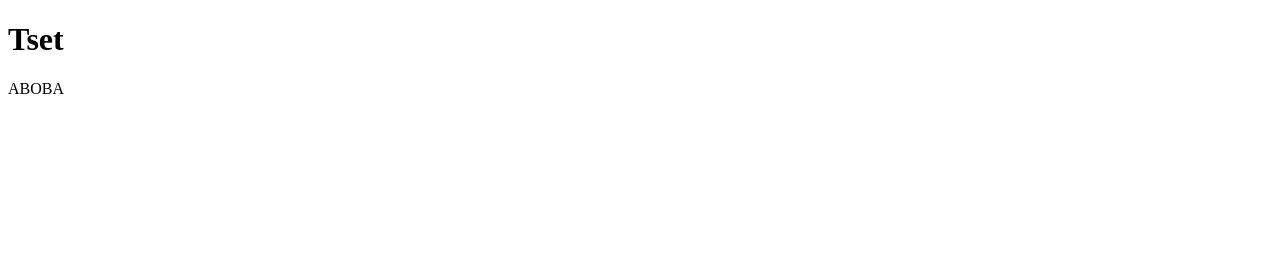
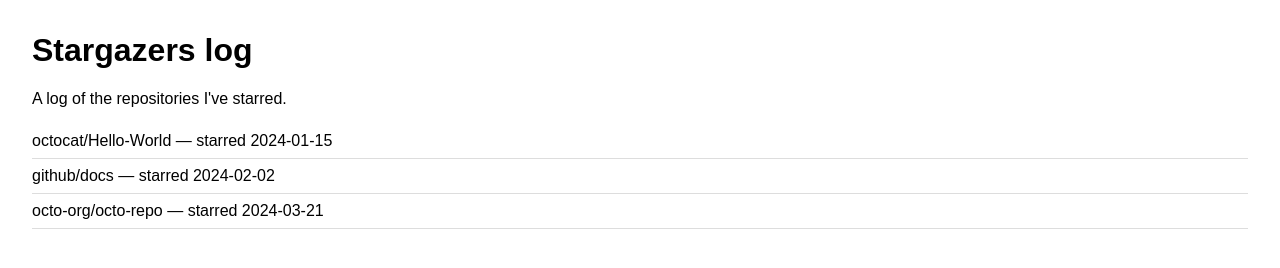
Before and after one commit to corruptstarc6-dotcom/Metanalyser-test1-, a plain HTML site: page index.html in a window 1280 px wide. Drawn offline with Linux system fonts and the light colour scheme.

Commit message:
i have no idea

```diff
--- /dev/null
+++ b/events.json
@@ -0,0 +1,5 @@
+[
+  { "name": "octocat/Hello-World", "starred": "2024-01-15" },
+  { "name": "github/docs", "starred": "2024-02-02" },
+  { "name": "octo-org/octo-repo", "starred": "2024-03-21" }
+]
--- a/index.html
+++ b/index.html
@@ -2,10 +2,13 @@
 <html lang="en">
   <head>
     <meta charset="utf-8">
-    <title>Test</title>
+    <title>Stargazers log</title>
+    <link rel="stylesheet" href="style.css">
   </head>
   <body>
-    <h1>Tset</h1>
-    <p>ABOBA</p>
+    <h1>Stargazers log</h1>
+    <p>A log of the repositories I've starred.</p>
+    <ul id="starred"></ul>
+    <script src="script.js"></script>
   </body>
 </html>
--- /dev/null
+++ b/script.js
@@ -0,0 +1,10 @@
+fetch("events.json")
+  .then((response) => response.json())
+  .then((events) => {
+    const list = document.querySelector("#starred");
+    events.forEach((event) => {
+      const item = document.createElement("li");
+      item.textContent = `${event.name} — starred ${event.starred}`;
+      list.appendChild(item);
+    });
+  });
--- /dev/null
+++ b/style.css
@@ -0,0 +1,14 @@
+body {
+  font-family: sans-serif;
+  margin: 2rem;
+}
+
+ul {
+  list-style: none;
+  padding: 0;
+}
+
+li {
+  padding: 0.5rem 0;
+  border-bottom: 1px solid #ddd;
+}
```
